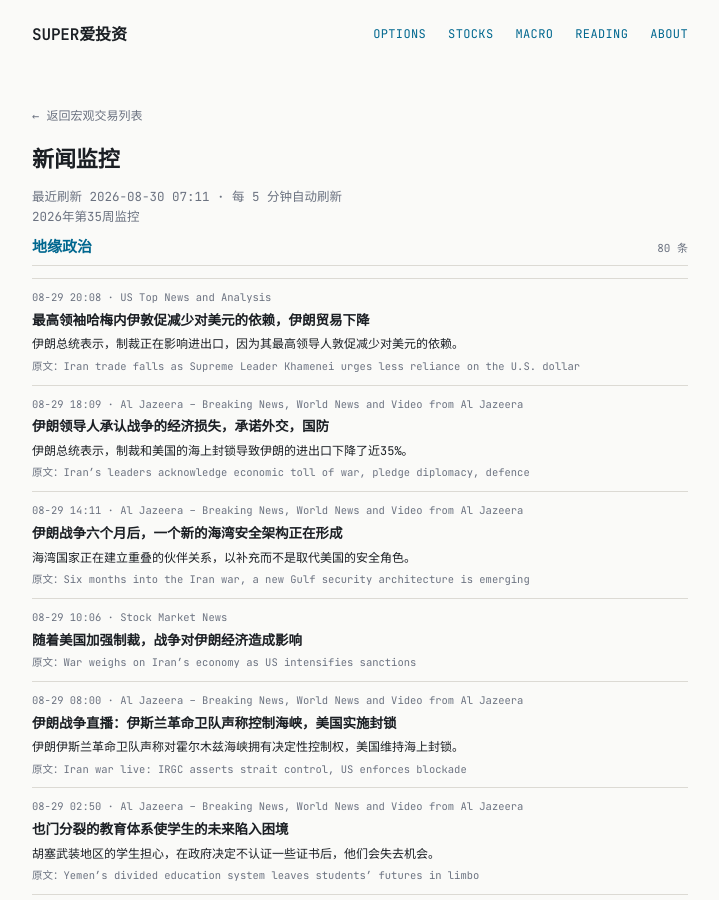
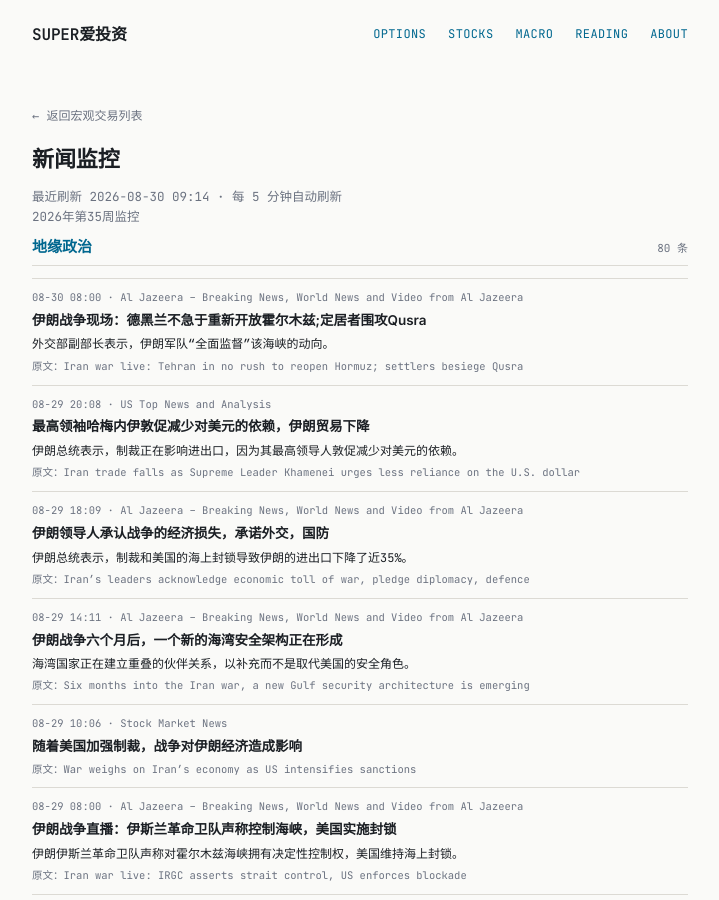
Before and after one commit to tang3super/tang3super.github.io, a Jekyll site: the page built from macro-trade/news-digest.md, in a window 1280 px wide and 900 px high. Shown: the whole window, without its empty margins (280-999 px from the left). Built offline with Jekyll 4.4.1, drawn with Linux system fonts in a browser that asks for light colours; some of the changed text lies outside the part shown.

Commit message:
sync news-digest article

```diff
--- a/macro-trade/news-digest.md
+++ b/macro-trade/news-digest.md
@@ -5,11 +5,18 @@ title: 新闻监控
 date: '2026-08-30'
 summary: 2026年第35周监控
 week_label: 2026年第35周监控
-last_updated: 2026-08-30 07:11
+last_updated: 2026-08-30 09:14
 refresh_note: 每 5 分钟自动刷新
 topics:
 - name: 地缘政治
   items:
+  - title: 'Iran war live: Tehran in no rush to reopen Hormuz; settlers besiege Qusra'
+    summary: Deputy foreign minister says Iranian forces have 'full oversight' of movements in the strait.
+    link: https://www.aljazeera.com/news/liveblog/2026/8/30/iran-war-live-iran-pledges-to-stand-firm-against-unjust-us-sanctions?traffic_source=rss
+    source: Al Jazeera – Breaking News, World News and Video from Al Jazeera
+    time: 08-30 08:00
+    title_zh: 伊朗战争现场：德黑兰不急于重新开放霍尔木兹;定居者围攻Qusra
+    summary_zh: 外交部副部长表示，伊朗军队“全面监督”该海峡的动向。
   - title: Iran trade falls as Supreme Leader Khamenei urges less reliance on the U.S. dollar
     summary: Iran's president says sanctions are hitting imports and exports, as its supreme leader urges less reliance on the U.S. dollar.
     link: https://www.cnbc.com/2026/08/29/iran-trade-sanctions-dollar-oil-exports.html
```
Also changed, not shown: other parts of macro-trade/news-digest.md (+0 -7 lines).
